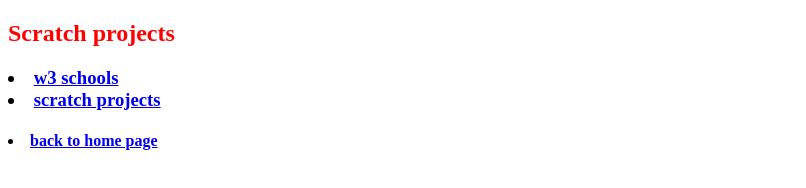
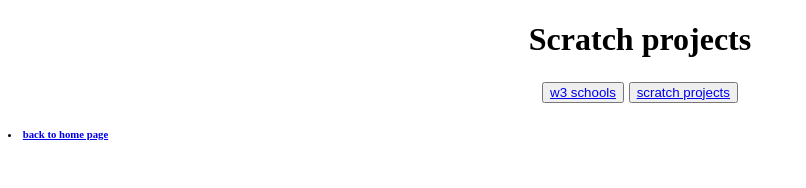
Before and after one commit to cfernald1/cfernald1, a plain HTML site: page links/index.html in a window 1280 px wide. Shown: the whole page, without its empty margins (0-806 px from the left). Drawn offline with Linux system fonts and the light colour scheme.

Commit message:
add css links

```diff
--- a/links/index.html
+++ b/links/index.html
@@ -1,21 +1,22 @@
 <!DOCTYPE html>
 <html>
-<body>
+    <head>
         <style>
-h2 {
-    color: red
+        .center {
+            text-align:center;
+            font-family:serif-sans;
         }
 
         </style>
-<h2>Scratch projects</h2>
-<h3>
-    <li><a href="w3-links/index.html">w3 schools</a></li>
-    <li><a href="scratch_projects_links/index.html">scratch projects</a></li>
+    </head>
+    <body>
+        <h1 class="center">Scratch projects</h2>
+        <h3 class="center">
+            <button><a href="w3-links/index.html">w3 schools</a></button>
+            <button><a href="scratch_projects_links/index.html">scratch projects</a></button>
         </h3>
-<h4>
+        <h6>
                 <li><a href="../index.html">back to home page</a></li>
-</h4>
-
-
+        </h6>
     </body>
 </html>
```
Lines whose indentation alone changed are shown as unchanged.
